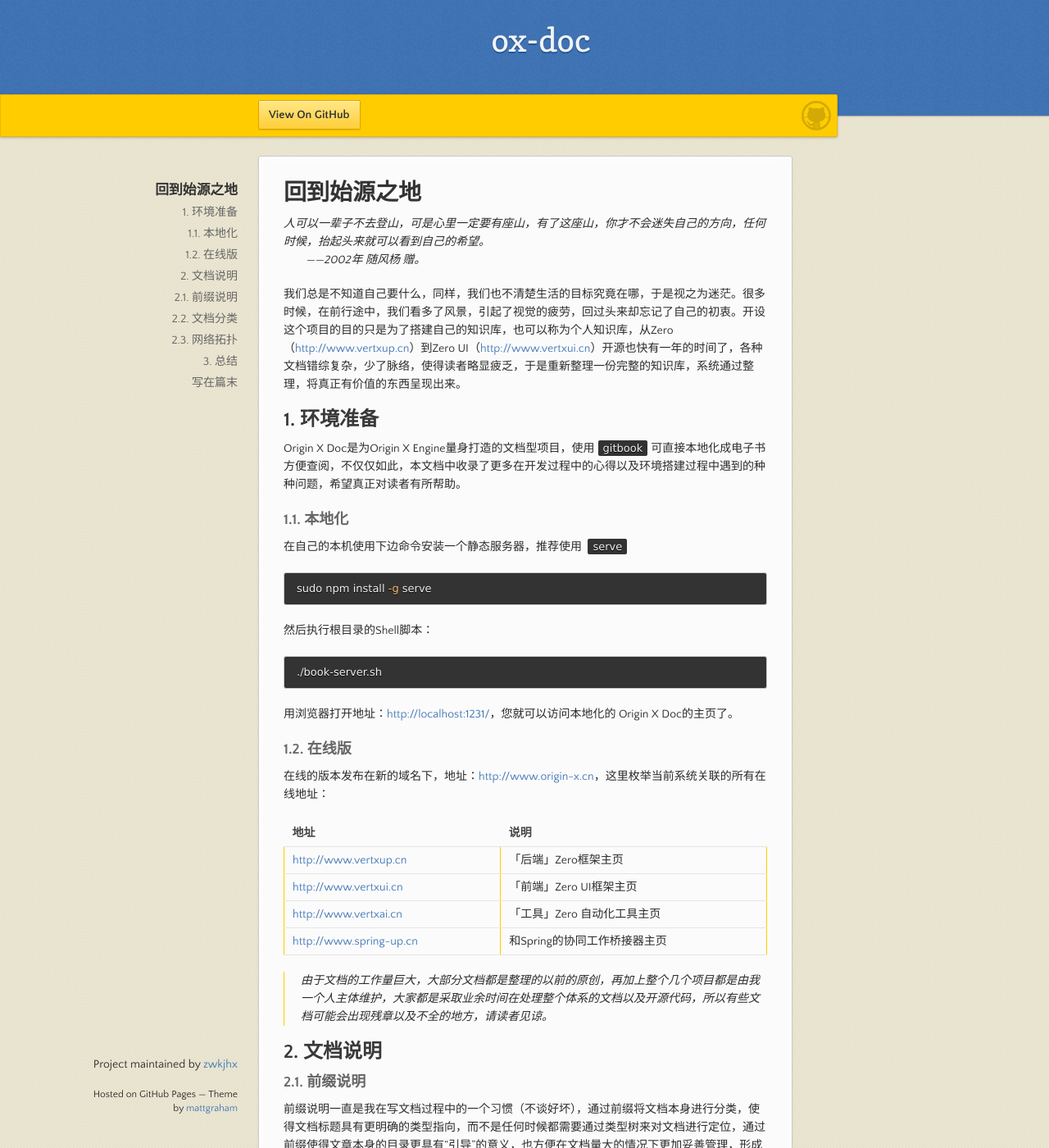
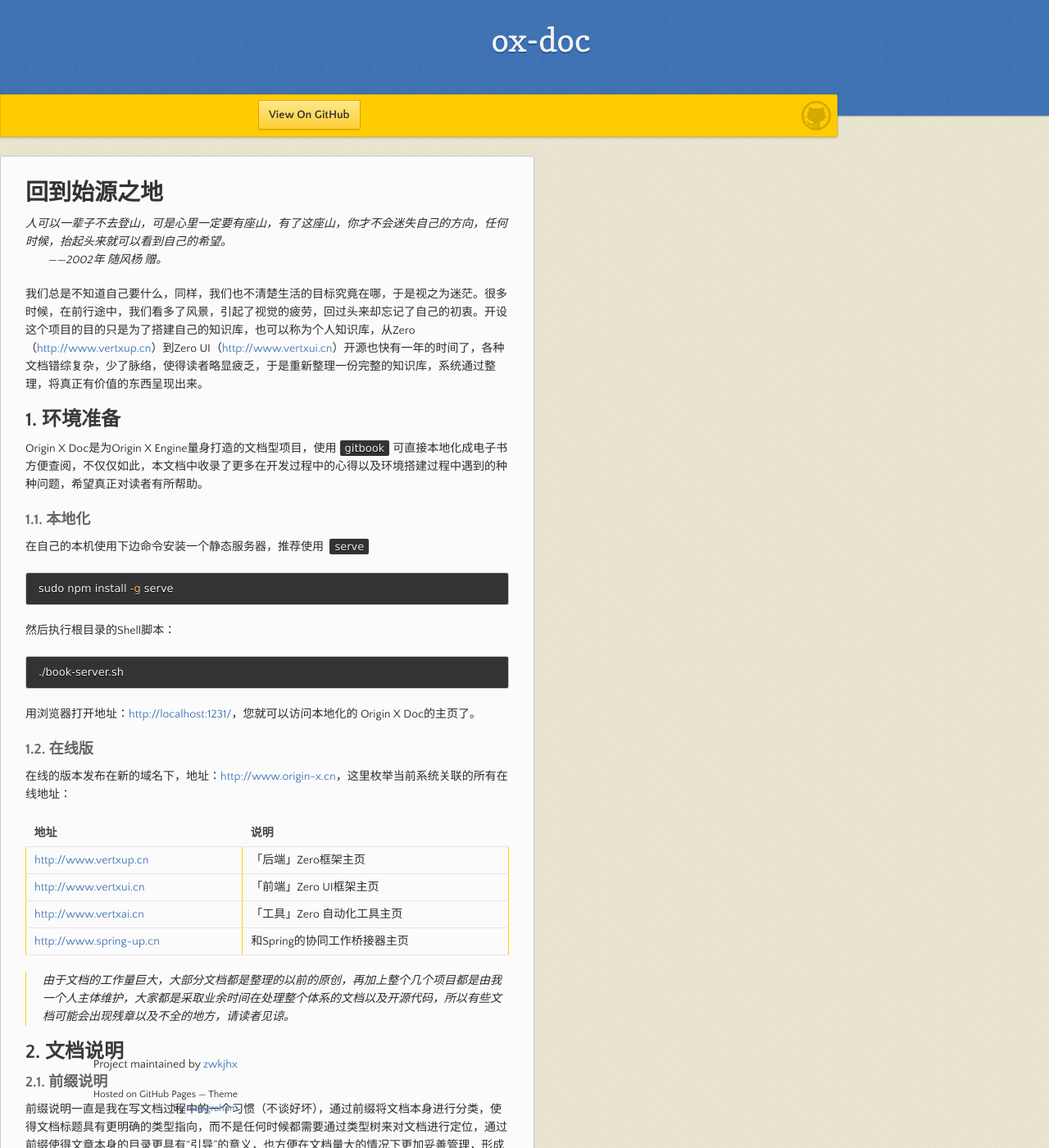
Before and after one commit to zwkjhx/ox-doc, a Jekyll site: the page built from README.md, in a window 1280 px wide and 1400 px high. Shown: the whole window at 82% size. Built offline with Jekyll 4.4.1, drawn with Linux system fonts in a browser that asks for light colours; our own code applies the rules of GitHub Pages for plain Markdown files; the repository's description, which GitHub fills in, is left out.

Commit message:
修改宽度

```diff
--- a/_sass/jekyll-theme-leap-day-extend.scss
+++ b/_sass/jekyll-theme-leap-day-extend.scss
@@ -70,7 +70,7 @@
 }
 
 .wrapper {
-  width:650px;
+  width:1280px;
   margin:0 auto;
   position:relative;
 }
```
